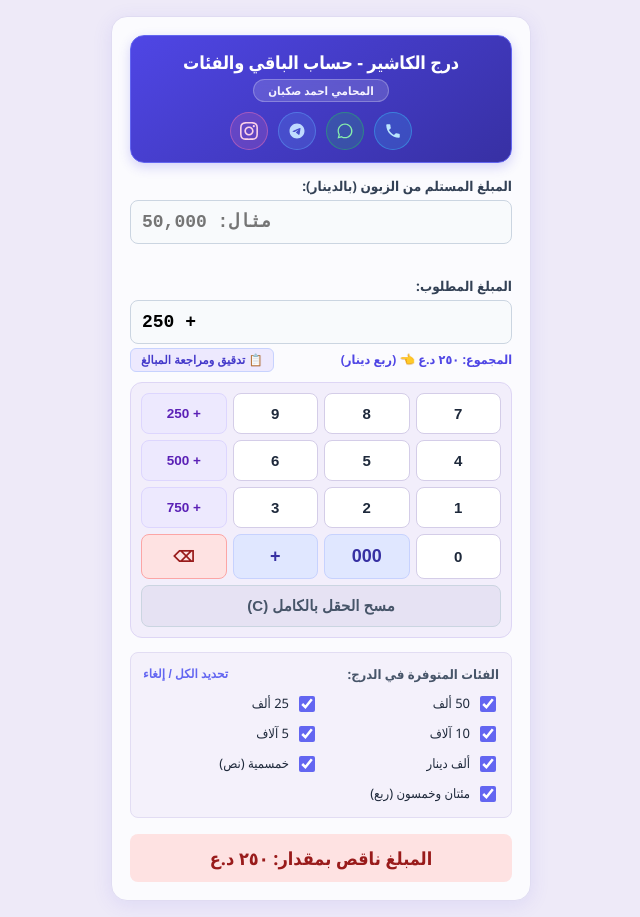
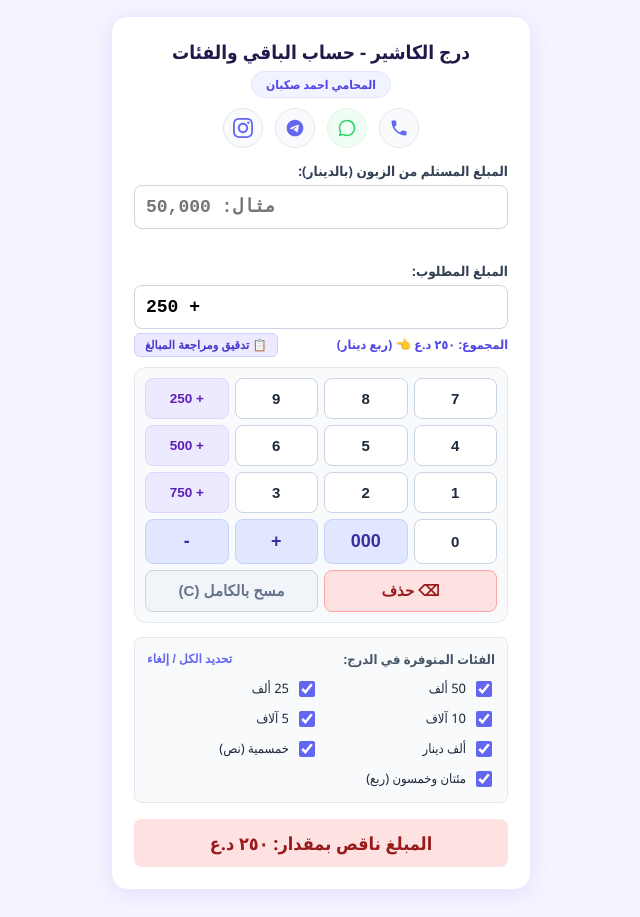
Before and after one commit to sakpan-ops/shater_app, a plain HTML site: page index.html in a window 1280 px wide. Both pictures are taken after typing "Sample" into the empty fields and a click on the button "+ 250". Shown: the whole page, without its empty margins (319-959 px from the left). Drawn offline with Linux system fonts and the light colour scheme.

Commit message:
Update index.html

```diff
--- a/index.html
+++ b/index.html
@@ -2,112 +2,85 @@
 <html lang="ar" dir="rtl">
 <head>
   <meta charset="UTF-8">
-  <meta name="viewport" content="width=device-width, initial-scale=1.0, maximum-scale=1.0, user-scalable=no">
-  <meta http-equiv="Cache-Control" content="no-cache, no-store, must-revalidate">
-  <meta http-equiv="Pragma" content="no-cache">
-  <meta http-equiv="Expires" content="0">
+  <meta name="viewport" content="width=device-width, initial-scale=1.0">
   <title>درج الكاشير - حساب الباقي والفئات</title>
   <style>
     body {
       font-family: 'Segoe UI', Tahoma, Geneva, Verdana, sans-serif;
-      background: #eeeaf8;
+      background: #f5f3ff;
       margin: 0;
       padding: 16px;
       display: flex;
       justify-content: center;
     }
     .card {
-      background: #fbfbfe;
-      padding: 18px;
+      background: #ffffff;
+      padding: 22px;
       border-radius: 16px;
       width: 100%;
       max-width: 420px;
-      box-shadow: 0 4px 20px rgba(79, 70, 229, 0.1);
+      box-shadow: 0 4px 20px rgba(99, 102, 241, 0.12);
       box-sizing: border-box;
-      border: 1px solid #e0dcf2;
+      border: 1px solid #ede9fe;
     }
-
-    /* المستطيل العلوي المدمج للهوية وأزرار التواصل */
-    .top-header-box {
-      background: linear-gradient(145deg, #4f46e5, #3730a3);
-      border-radius: 14px;
-      padding: 14px 12px 10px;
+    h2 {
+      text-align: center;
+      margin: 0 0 6px 0;
+      color: #1e1b4b;
+      font-size: 19px;
+    }
+    .author-badge {
+      display: flex;
+      align-items: center;
+      justify-content: center;
+      width: fit-content;
+      margin: 0 auto 10px auto;
+      padding: 4px 14px;
+      background: #f1f3fe;
+      border: 1px solid #e0e7ff;
+      border-radius: 20px;
+      font-size: 12px;
+      color: #4f46e5;
+      font-weight: 600;
+    }
+    .social-links {
+      display: flex;
+      justify-content: center;
+      gap: 12px;
       margin-bottom: 14px;
-      box-shadow: 0 4px 12px rgba(79, 70, 229, 0.22);
-      border: 1px solid #6366f1;
-      text-align: center;
-      color: #ffffff;
     }
-    .top-header-box h2 {
-      margin: 0 0 4px 0;
-      color: #ffffff;
-      font-size: 18px;
-      font-weight: 800;
-      letter-spacing: -0.2px;
-    }
-    .top-header-box .author-badge {
+    .social-btn {
       display: inline-flex;
       align-items: center;
       justify-content: center;
-      margin: 0 auto 10px auto;
-      padding: 3px 14px;
-      background: rgba(255, 255, 255, 0.15);
-      border: 1px solid rgba(255, 255, 255, 0.25);
-      border-radius: 20px;
-      font-size: 11.5px;
-      color: #f5f3ff;
-      font-weight: 600;
-      backdrop-filter: blur(4px);
-    }
-    .top-header-box .social-links {
-      display: flex;
-      justify-content: center;
-      gap: 10px;
-      margin-bottom: 2px;
-    }
-    .top-header-box .social-btn {
-      display: inline-flex;
-      align-items: center;
-      justify-content: center;
-      width: 36px;
-      height: 36px;
+      width: 38px;
+      height: 38px;
       border-radius: 50%;
-      background: rgba(255, 255, 255, 0.12);
-      border: 1px solid rgba(255, 255, 255, 0.25);
-      color: #ffffff;
+      background: #f8fafc;
+      border: 1px solid #e2e8f0;
+      color: #6366f1;
       text-decoration: none;
       transition: all 0.2s ease;
     }
-    .top-header-box .social-btn:active {
-      transform: scale(0.94);
-      background: rgba(255, 255, 255, 0.28);
+    .social-btn:hover {
+      background: #6366f1;
+      color: #ffffff;
     }
-    .top-header-box .social-btn.wa-btn {
-      color: #86efac;
-      border-color: rgba(34, 197, 94, 0.45);
-      background: rgba(34, 197, 94, 0.18);
+    .social-btn.wa-btn {
+      color: #25D366;
+      border-color: #dcfce7;
+      background: #f0fdf4;
     }
-    .top-header-box .social-btn.call-btn {
-      color: #bae6fd;
-      border-color: rgba(56, 189, 248, 0.45);
-      background: rgba(56, 189, 248, 0.18);
+    .social-btn.wa-btn:hover {
+      background: #25D366;
+      color: #ffffff;
+      border-color: #25D366;
     }
-    .top-header-box .social-btn.tg-btn {
-      color: #bfdbfe;
-      border-color: rgba(96, 165, 250, 0.45);
-      background: rgba(96, 165, 250, 0.18);
-    }
-    .top-header-box .social-btn.ig-btn {
-      color: #fbcfe8;
-      border-color: rgba(244, 114, 182, 0.45);
-      background: rgba(244, 114, 182, 0.18);
-    }
-    .top-header-box .social-btn svg {
-      width: 18px;
-      height: 18px;
+    .social-btn svg {
+      width: 20px;
+      height: 20px;
       fill: currentColor;
     }
-
     label {
       font-weight: 600;
       display: block;
@@ -124,7 +97,6 @@
       border: 1.5px solid #cbd5e1;
       border-radius: 8px;
       outline: none;
-      background: #f8fafc;
       transition: border-color 0.2s;
     }
     #received {
@@ -143,7 +115,6 @@
     }
     input:focus {
       border-color: #6366f1;
-      background: #ffffff;
     }
     .word-preview {
       font-size: 12.5px;
@@ -187,17 +158,17 @@
       grid-template-columns: repeat(4, 1fr);
       gap: 6px;
       margin-top: 10px;
-      background: #f2eefb;
+      background: #f8fafc;
       padding: 10px;
       border-radius: 12px;
-      border: 1px solid #ded6f5;
+      border: 1px solid #e2e8f0;
     }
     .key-btn {
       padding: 11px 4px;
       border-radius: 8px;
       font-size: 15px;
       font-weight: bold;
-      border: 1px solid #d4cde8;
+      border: 1px solid #cbd5e1;
       background: #ffffff;
       color: #1e293b;
       cursor: pointer;
@@ -206,7 +177,7 @@
     }
     .key-btn:active {
       transform: scale(0.96);
-      background: #e9e4f5;
+      background: #e2e8f0;
     }
     .key-frac {
       background: #ede9fe;
@@ -226,8 +197,8 @@
       border-color: #fca5a5;
     }
     .key-clear {
-      background: #e6e2f3;
-      color: #475569;
+      background: #f1f5f9;
+      color: #64748b;
       border-color: #cbd5e1;
     }
 
@@ -246,7 +217,7 @@
       z-index: 1000;
     }
     .modal-card {
-      background: #fbfbfe;
+      background: #ffffff;
       border-radius: 16px;
       width: 100%;
       max-width: 400px;
@@ -256,7 +227,6 @@
       flex-direction: column;
       box-shadow: 0 10px 30px rgba(0,0,0,0.3);
       box-sizing: border-box;
-      border: 1px solid #e0dcf2;
     }
     .modal-header {
       display: flex;
@@ -282,10 +252,10 @@
       flex: 1;
       overflow-y: auto;
       max-height: 160px;
-      border: 1px solid #e4e0f5;
+      border: 1px solid #f1f5f9;
       border-radius: 8px;
       padding: 6px;
-      background: #f6f3fc;
+      background: #fafafa;
       margin-bottom: 10px;
     }
     .audit-item {
@@ -294,7 +264,7 @@
       align-items: center;
       padding: 6px 10px;
       background: #ffffff;
-      border: 1px solid #ded8f3;
+      border: 1px solid #e2e8f0;
       border-radius: 6px;
       margin-bottom: 5px;
       font-size: 13.5px;
@@ -302,7 +272,7 @@
     }
     .audit-item.latest {
       border-color: #818cf8;
-      background: #ede9fe;
+      background: #f5f3ff;
     }
     .badge-latest {
       font-size: 10.5px;
@@ -335,8 +305,8 @@
     .options-box {
       margin-top: 14px;
       padding: 12px;
-      background: #f4f1fb;
-      border: 1px solid #e2ddf3;
+      background: #f8fafc;
+      border: 1px solid #e2e8f0;
       border-radius: 8px;
     }
     .options-title {
@@ -390,7 +360,7 @@
     .error { background: #fee2e2; color: #991b1b; }
     .breakdown {
       margin-top: 16px;
-      border-top: 1px solid #e5e0f5;
+      border-top: 1px solid #e2e8f0;
       padding-top: 12px;
     }
     .breakdown-title {
@@ -405,9 +375,9 @@
       align-items: center;
       padding: 7px 10px;
       margin-bottom: 5px;
-      background: #f4f1fb;
+      background: #f8fafc;
       border-radius: 6px;
-      border: 1px solid #e0dcf2;
+      border: 1px solid #e2e8f0;
     }
     .denom-name { font-weight: 600; color: #334155; font-size: 13.5px; }
     .denom-count {
@@ -433,8 +403,6 @@
 <body>
 
 <div class="card">
-
-  <div class="top-header-box">
   <h2>درج الكاشير - حساب الباقي والفئات</h2>
 
   <div class="author-badge">
@@ -442,19 +410,18 @@
   </div>
 
   <div class="social-links">
-      <a href="tel:07807493999" class="social-btn call-btn" title="اتصال هاتفي">
+    <a href="tel:07807493999" class="social-btn" title="اتصال هاتفي">
       <svg viewBox="0 0 24 24"><path d="M6.62 10.79c1.44 2.83 3.76 5.14 6.59 6.59l2.2-2.2c.27-.27.67-.36 1.02-.24 1.12.37 2.33.57 3.57.57.55 0 1 .45 1 1V20c0 .55-.45 1-1 1-9.39 0-17-7.61-17-17 0-.55.45-1 1-1h3.5c.55 0 1 .45 1 1 0 1.25.2 2.45.57 3.57.11.35.03.74-.25 1.02l-2.2 2.2z"/></svg>
     </a>
     <a href="https://api.whatsapp.com/send?phone=9647807493999" target="_blank" rel="noopener noreferrer" class="social-btn wa-btn" title="واتساب">
       <svg viewBox="0 0 24 24"><path d="M12.04 2C6.58 2 2.13 6.45 2.13 11.91c0 1.75.46 3.45 1.32 4.95L2.05 22l5.25-1.38c1.45.79 3.08 1.21 4.74 1.21 5.46 0 9.91-4.45 9.91-9.91 0-2.65-1.03-5.14-2.9-7.01A9.82 9.82 0 0 0 12.04 2zm.01 18.08c-1.48 0-2.93-.4-4.2-1.15l-.3-.18-3.12.82.83-3.04-.2-.31a8.04 8.04 0 0 1-1.24-4.31c0-4.48 3.65-8.13 8.14-8.13 2.17 0 4.21.85 5.75 2.38a8.07 8.07 0 0 1 2.39 5.75c0 4.49-3.66 8.16-8.25 8.16z"/></svg>
     </a>
-      <a href="https://telegram.me/lwa97" target="_blank" rel="noopener noreferrer" class="social-btn tg-btn" title="تليغرام">
+    <a href="https://telegram.me/lwa97" target="_blank" rel="noopener noreferrer" class="social-btn" title="تليغرام">
       <svg viewBox="0 0 24 24"><path d="M12 2C6.48 2 2 6.48 2 12s4.48 10 10 10 10-4.48 10-10S17.52 2 12 2zm4.64 6.8c-.15 1.58-.8 5.42-1.13 7.19-.14.75-.42 1-.68 1.03-.58.05-1.02-.38-1.58-.75-.88-.58-1.38-.94-2.23-1.5-.99-.65-.35-1.01.22-1.59.15-.15 2.71-2.48 2.76-2.69a.2.2 0 0 0-.05-.18c-.06-.05-.14-.03-.21-.02-.09.02-1.49.95-4.22 2.79-.4.27-.76.41-1.08.4-.36-.01-1.04-.2-1.55-.37-.63-.2-1.12-.31-1.08-.66.02-.18.27-.36.75-.55 2.92-1.27 4.86-2.11 5.83-2.51 2.78-1.16 3.35-1.36 3.73-1.36.08 0 .27.02.39.12.1.08.13.19.14.27-.01.06.01.24 0 .38z"/></svg>
     </a>
-      <a href="https://www.instagram.com/lw_az6/" target="_blank" rel="noopener noreferrer" class="social-btn ig-btn" title="إنستغرام">
+    <a href="https://www.instagram.com/lw_az6/" target="_blank" rel="noopener noreferrer" class="social-btn" title="إنستغرام">
       <svg viewBox="0 0 24 24"><path d="M12 2.163c3.204 0 3.584.012 4.85.07 3.252.148 4.771 1.691 4.919 4.919.058 1.265.069 1.645.069 4.849 0 3.205-.012 3.584-.069 4.849-.149 3.225-1.664 4.771-4.919 4.919-1.266.058-1.644.07-4.85.07-3.204 0-3.584-.012-4.849-.07-3.26-.149-4.771-1.699-4.919-4.92-.058-1.265-.07-1.644-.07-4.849 0-3.204.013-3.583.07-4.849.149-3.227 1.664-4.771 4.919-4.919 1.266-.057 1.645-.069 4.849-.069zm0-2.163c-3.259 0-3.667.014-4.947.072-4.358.2-6.78 2.618-6.98 6.98-.059 1.281-.073 1.689-.073 4.948 0 3.259.014 3.668.072 4.948.2 4.358 2.618 6.78 6.98 6.98 1.281.058 1.689.072 4.948.072 3.259 0 3.668-.014 4.948-.072 4.354-.2 6.782-2.618 6.979-6.98.059-1.28.073-1.689.073-4.948 0-3.259-.014-3.667-.072-4.947-.196-4.354-2.617-6.78-6.979-6.98-1.281-.059-1.69-.073-4.949-.073zm0 5.838c-3.403 0-6.162 2.759-6.162 6.162s2.759 6.163 6.162 6.163 6.162-2.759 6.162-6.163c0-3.403-2.759-6.162-6.162-6.162zm0 10.162c-2.209 0-4-1.79-4-4 0-2.209 1.791-4 4-4s4 1.791 4 4c0 2.21-1.791 4-4 4zm6.406-11.845c-.796 0-1.441.645-1.441 1.44s.645 1.44 1.441 1.44c.795 0 1.439-.645 1.439-1.44s-.644-1.44-1.439-1.44z"/></svg>
     </a>
-    </div>
   </div>
 
   <label>المبلغ المستلم من الزبون (بالدينار):</label>
@@ -489,9 +456,10 @@
     <button type="button" class="key-btn" onclick="pressKey('0')">0</button>
     <button type="button" class="key-btn key-op" onclick="pressKey('000')">000</button>
     <button type="button" class="key-btn key-op" onclick="pressOp('+')">+</button>
-    <button type="button" class="key-btn key-del" onclick="pressDel()">⌫</button>
+    <button type="button" class="key-btn key-op" onclick="pressOp('-')">-</button>
 
-    <button type="button" class="key-btn key-clear" style="grid-column: span 4;" onclick="pressClear()">مسح الحقل بالكامل (C)</button>
+    <button type="button" class="key-btn key-del" style="grid-column: span 2;" onclick="pressDel()">⌫ حذف</button>
+    <button type="button" class="key-btn key-clear" style="grid-column: span 2;" onclick="pressClear()">مسح بالكامل (C)</button>
   </div>
 
   <div class="options-box">
@@ -550,10 +518,10 @@
       <button type="button" class="key-btn" onclick="pressKey('0')">0</button>
       <button type="button" class="key-btn key-op" onclick="pressKey('000')">000</button>
       <button type="button" class="key-btn key-op" onclick="pressOp('+')">+</button>
-      <button type="button" class="key-btn key-del" onclick="pressDel()">⌫</button>
+      <button type="button" class="key-btn key-op" onclick="pressOp('-')">-</button>
     </div>
 
-    <button type="button" class="key-btn" style="background:#6366f1; color:#fff; border:none; margin-top:8px;" onclick="closeAuditModal()">تم وإغلاق النافذة</button>
+    <button type="button" class="key-btn" style="background:#6366f1; color:#fff; border:none; margin-top:8px; padding: 11px;" onclick="closeAuditModal()">تم وإغلاق النافذة</button>
   </div>
 </div>
 
@@ -582,6 +550,7 @@ function formatIQDWords(num) {
 
   var parts = [];
 
+  // معالجة المليارات
   if (billions > 0) {
     if (billions === 1) parts.push("مليار");
     else if (billions === 2) parts.push("مليارين");
@@ -589,13 +558,15 @@ function formatIQDWords(num) {
     else parts.push(billions.toLocaleString('en-US') + " مليار");
   }
 
+  // معالجة الملايين
   if (millions > 0) {
     if (millions === 1) parts.push("مليون");
     else if (millions === 2) parts.push("مليونين");
-    else if (millions >= 3 && millions <= 10) parts.push(millions + " ملايين");
+    else if (millions >= 3 && billions <= 10) parts.push(millions + " ملايين");
     else parts.push(millions.toLocaleString('en-US') + " مليون");
   }
 
+  // معالجة الآلاف
   if (thousands > 0) {
     if (thousands === 1) parts.push("ألف");
     else if (thousands === 2) parts.push("ألفين");
@@ -603,6 +574,7 @@ function formatIQDWords(num) {
     else parts.push(thousands.toLocaleString('en-US') + " ألف");
   }
 
+  // معالجة الفكة / الكسور
   if (remainder > 0) {
     var remText = remainder === 250 ? "ربع" : remainder === 500 ? "نص" : remainder === 750 ? "إلا ربع" : remainder;
     parts.push(remText);
@@ -632,13 +604,13 @@ var currentTotalExpr = "";
 
 function getCurrentPart() {
   if (!currentTotalExpr) return "";
-  var parts = currentTotalExpr.split(" + ");
+  var parts = currentTotalExpr.split(/ \+ | \- /);
   return parts[parts.length - 1].trim();
 }
 
 function pressKey(val) {
   var lastPart = getCurrentPart();
-  if ((val === '0' || val === '000') && (lastPart === "" || currentTotalExpr.endsWith(" + "))) {
+  if ((val === '0' || val === '000') && (lastPart === "" || currentTotalExpr.endsWith(" + ") || currentTotalExpr.endsWith(" - "))) {
     return;
   }
   currentTotalExpr += val;
@@ -646,31 +618,31 @@ function pressKey(val) {
 }
 
 function normalizeCurrentPart() {
-  if (!currentTotalExpr || currentTotalExpr.endsWith(" + ")) return;
-  var parts = currentTotalExpr.split(" + ");
-  var lastPart = parts[parts.length - 1].trim();
-  var num = parseFloat(lastPart);
+  if (!currentTotalExpr || currentTotalExpr.endsWith(" + ") || currentTotalExpr.endsWith(" - ")) return;
+  var tokens = currentTotalExpr.trim().split(" ");
+  var lastToken = tokens[tokens.length - 1];
+  var num = parseFloat(lastToken);
 
   if (!isNaN(num) && num > 0 && num < 250) {
-    parts[parts.length - 1] = (num * 1000).toString();
-    currentTotalExpr = parts.join(" + ");
+    tokens[tokens.length - 1] = (num * 1000).toString();
+    currentTotalExpr = tokens.join(" ");
   }
 }
 
 function pressOp(op) {
-  if (currentTotalExpr === "" || currentTotalExpr.endsWith(" + ")) return;
+  if (currentTotalExpr === "" || currentTotalExpr.endsWith(" + ") || currentTotalExpr.endsWith(" - ")) return;
   normalizeCurrentPart();
   currentTotalExpr += " " + op + " ";
   updateTotalField();
 }
 
 function pressSmartFrac(fracVal) {
-  if (currentTotalExpr === "" || currentTotalExpr.endsWith(" + ")) {
+  if (currentTotalExpr === "" || currentTotalExpr.endsWith(" + ") || currentTotalExpr.endsWith(" - ")) {
     currentTotalExpr += fracVal + " + ";
   } else {
-    var parts = currentTotalExpr.split(" + ");
-    var lastPart = parts[parts.length - 1].trim();
-    var lastNum = parseFloat(lastPart);
+    var tokens = currentTotalExpr.trim().split(" ");
+    var lastToken = tokens[tokens.length - 1];
+    var lastNum = parseFloat(lastToken);
 
     if (!isNaN(lastNum)) {
       var combined = 0;
@@ -684,8 +656,8 @@ function pressSmartFrac(fracVal) {
         updateTotalField();
         return;
       }
-      parts[parts.length - 1] = combined.toString();
-      currentTotalExpr = parts.join(" + ") + " + ";
+      tokens[tokens.length - 1] = combined.toString();
+      currentTotalExpr = tokens.join(" ") + " + ";
     } else {
       currentTotalExpr += fracVal + " + ";
     }
@@ -694,7 +666,7 @@ function pressSmartFrac(fracVal) {
 }
 
 function pressDel() {
-  if (currentTotalExpr.endsWith(" + ")) {
+  if (currentTotalExpr.endsWith(" + ") || currentTotalExpr.endsWith(" - ")) {
     currentTotalExpr = currentTotalExpr.slice(0, -3);
   } else {
     currentTotalExpr = currentTotalExpr.slice(0, -1);
@@ -730,44 +702,67 @@ function closeAuditModal() {
   document.getElementById('auditModal').style.display = 'none';
 }
 
+function parseTotalExpression() {
+  var expr = currentTotalExpr.trim();
+  if (expr.endsWith("+") || expr.endsWith("-")) {
+    expr = expr.slice(0, -1).trim();
+  }
+  if (!expr) return { total: 0, items: [] };
+
+  var tokens = expr.split(/\s+/);
+  var total = 0;
+  var items = [];
+  var currentSign = 1;
+
+  for (var i = 0; i < tokens.length; i++) {
+    var t = tokens[i];
+    if (t === "+") {
+      currentSign = 1;
+    } else if (t === "-") {
+      currentSign = -1;
+    } else {
+      var num = parseFloat(t);
+      if (!isNaN(num)) {
+        var actualVal = (num > 0 && num < 250) ? (num * 1000) : num;
+        total += (actualVal * currentSign);
+        items.push({
+          val: actualVal,
+          sign: currentSign,
+          tokenIndex: i
+        });
+      }
+    }
+  }
+
+  return { total: Math.max(0, total), items: items };
+}
+
 function renderAuditList() {
   var listEl = document.getElementById('auditItemsList');
   listEl.innerHTML = "";
 
-  var trimmedExpr = currentTotalExpr.trim();
-  if (trimmedExpr.endsWith("+")) {
-    trimmedExpr = trimmedExpr.slice(0, -1).trim();
-  }
+  var parsed = parseTotalExpression();
+  var itemsArray = parsed.items;
+  var validSum = parsed.total;
 
-  if (!trimmedExpr) {
+  if (itemsArray.length === 0) {
     listEl.innerHTML = "<div style='text-align:center; color:#94a3b8; padding:20px; font-size:13px;'>لا توجد مبالغ مدخلة حتى الآن</div>";
     document.getElementById('modalTotalLine').innerText = "المجموع: 0 د.ع";
     return;
   }
 
-  var parts = trimmedExpr.split(" + ");
-  var validSum = 0;
-  var itemsArray = [];
-
-  for (var i = 0; i < parts.length; i++) {
-    var raw = parts[i].trim();
-    if (!raw) continue;
-    var num = parseFloat(raw);
-    var actualVal = (num > 0 && num < 250) ? (num * 1000) : num;
-    validSum += actualVal;
-    itemsArray.push({ index: i, val: actualVal });
-  }
-
   for (var j = itemsArray.length - 1; j >= 0; j--) {
     var item = itemsArray[j];
     var isLatest = (j === itemsArray.length - 1);
+    var signPrefix = item.sign === -1 ? "- " : "+ ";
+    var colorStyle = item.sign === -1 ? "color: #dc2626;" : "color: #166534;";
 
     var div = document.createElement('div');
     div.className = "audit-item" + (isLatest ? " latest" : "");
-    div.innerHTML = "<span>" +
+    div.innerHTML = "<span style='" + colorStyle + "'>" +
                     (isLatest ? "<span class='badge-latest'>آخر إضافة</span>" : "") +
-                    item.val.toLocaleString('ar-IQ') + " د.ع</span>" +
-                    "<button type='button' class='audit-item-del' onclick='removeAuditItem(" + item.index + ")'>❌</button>";
+                    signPrefix + item.val.toLocaleString('ar-IQ') + " د.ع</span>" +
+                    "<button type='button' class='audit-item-del' onclick='removeAuditItem(" + j + ")'>❌</button>";
     listEl.appendChild(div);
   }
 
@@ -775,14 +770,24 @@ function renderAuditList() {
   document.getElementById('modalTotalLine').innerText = "المجموع: " + validSum.toLocaleString('ar-IQ') + " د.ع " + modalWords;
 }
 
-function removeAuditItem(index) {
-  var trimmedExpr = currentTotalExpr.trim();
-  if (trimmedExpr.endsWith("+")) {
-    trimmedExpr = trimmedExpr.slice(0, -1).trim();
+function removeAuditItem(itemIdx) {
+  var parsed = parseTotalExpression();
+  if (itemIdx < 0 || itemIdx >= parsed.items.length) return;
+
+  var expr = currentTotalExpr.trim();
+  if (expr.endsWith("+") || expr.endsWith("-")) {
+    expr = expr.slice(0, -1).trim();
   }
-  var parts = trimmedExpr.split(" + ");
-  parts.splice(index, 1);
-  currentTotalExpr = parts.length > 0 ? parts.join(" + ") + " + " : "";
+  var tokens = expr.split(/\s+/);
+  var targetTokenIdx = parsed.items[itemIdx].tokenIndex;
+
+  if (targetTokenIdx === 0) {
+    tokens.splice(0, (tokens.length > 1 && (tokens[1] === "+" || tokens[1] === "-")) ? 2 : 1);
+  } else {
+    tokens.splice(targetTokenIdx - 1, 2);
+  }
+
+  currentTotalExpr = tokens.length > 0 ? tokens.join(" ") + " + " : "";
   updateTotalField();
 }
 
@@ -801,21 +806,8 @@ function calculateIQD() {
   var rawReceived = recEl.value.replace(/[^0-9]/g, '');
   var received = parseFloat(rawReceived) || 0;
 
-  var total = 0;
-  if (currentTotalExpr.trim() !== "") {
-    var parts = currentTotalExpr.split('+');
-    for (var p = 0; p < parts.length; p++) {
-      var cleanStr = parts[p].replace(/[^0-9.]/g, '');
-      var num = parseFloat(cleanStr);
-      if (!isNaN(num)) {
-        if (num > 0 && num < 250) {
-          total += (num * 1000);
-        } else {
-          total += num;
-        }
-      }
-    }
-  }
+  var parsed = parseTotalExpression();
+  var total = parsed.total;
 
   var hintTot = document.getElementById('hintTotal');
   var status = document.getElementById('status');
```
Lines whose indentation alone changed are shown as unchanged.
